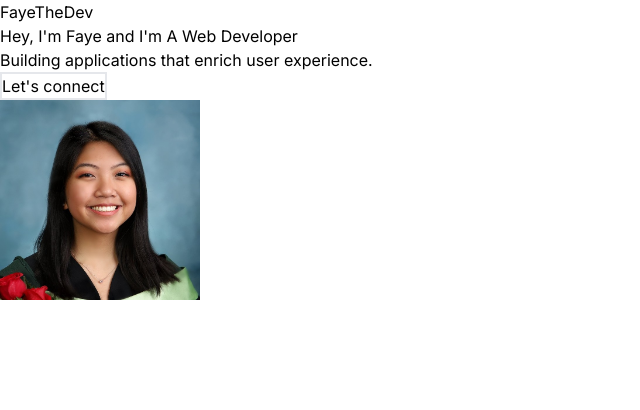
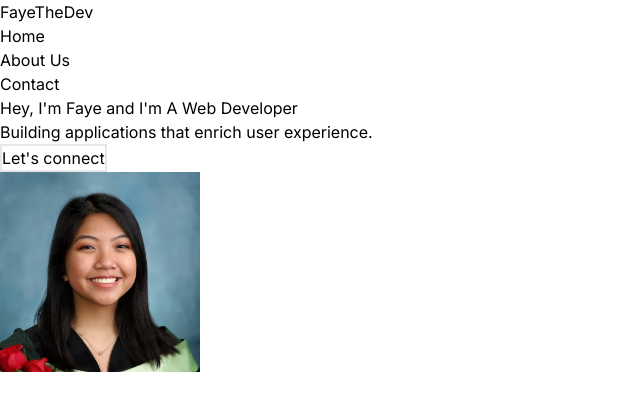
Before and after one commit to fayesadev/portfolio, a Next.js app: page / in a window 1280 px wide. Shown: the top 410 px of the page, without its empty margins (0-640 px from the left). Built offline with nearby package versions, Linux system fonts and the light colour scheme.

Commit message:
add menu categories with state

```diff
--- a/src/app/components/NavItem.jsx
+++ b/src/app/components/NavItem.jsx
@@ -2,13 +2,8 @@ import Link from "next/link";
 
 const NavItem = ({ text, href, active }) => {
   return (
-    <Link href={href}>
-      <a
-        className={`nav__item ${active ? "active" : ""
-      }`}
-      >
-        {text}
-      </a>
+    <Link href={href} className={`nav__item ${active ? "active" : ""}`}>
+      {text}
     </Link>
   );
 };
--- a/src/app/components/Navbar.jsx
+++ b/src/app/components/Navbar.jsx
@@ -1,5 +1,3 @@
-
-
 import Link from "next/link";
 import Image from "next/image";
 import React, { useState } from "react";
@@ -19,10 +17,8 @@ const Navbar = () => {
   return (
     <header>
       <nav className={`nav`}>
-        <Link href={"/"}>
-          <a>
-            <h1 className="logo">FayeTheDev</h1>
-          </a>
+        <Link href={"/"} className="logo">
+          FayeTheDev
         </Link>
         <div
           onClick={() => setNavActive(!navActive)}
@@ -32,6 +28,19 @@ const Navbar = () => {
           <div></div>
           <div></div>
         </div>
+        <div className={`${navActive ? "active" : ""} nav__menu-list`}>
+          {MENU_LIST.map((menu, idx) => (
+            <div
+              onClick={() => {
+                setActiveIdx(idx);
+                setNavActive(false);
+              }}
+              key={menu.text}
+            >
+              <NavItem active={activeIdx === idx} {...menu} />
+            </div>
+          ))}
+        </div>
       </nav>
     </header>
   );
```
